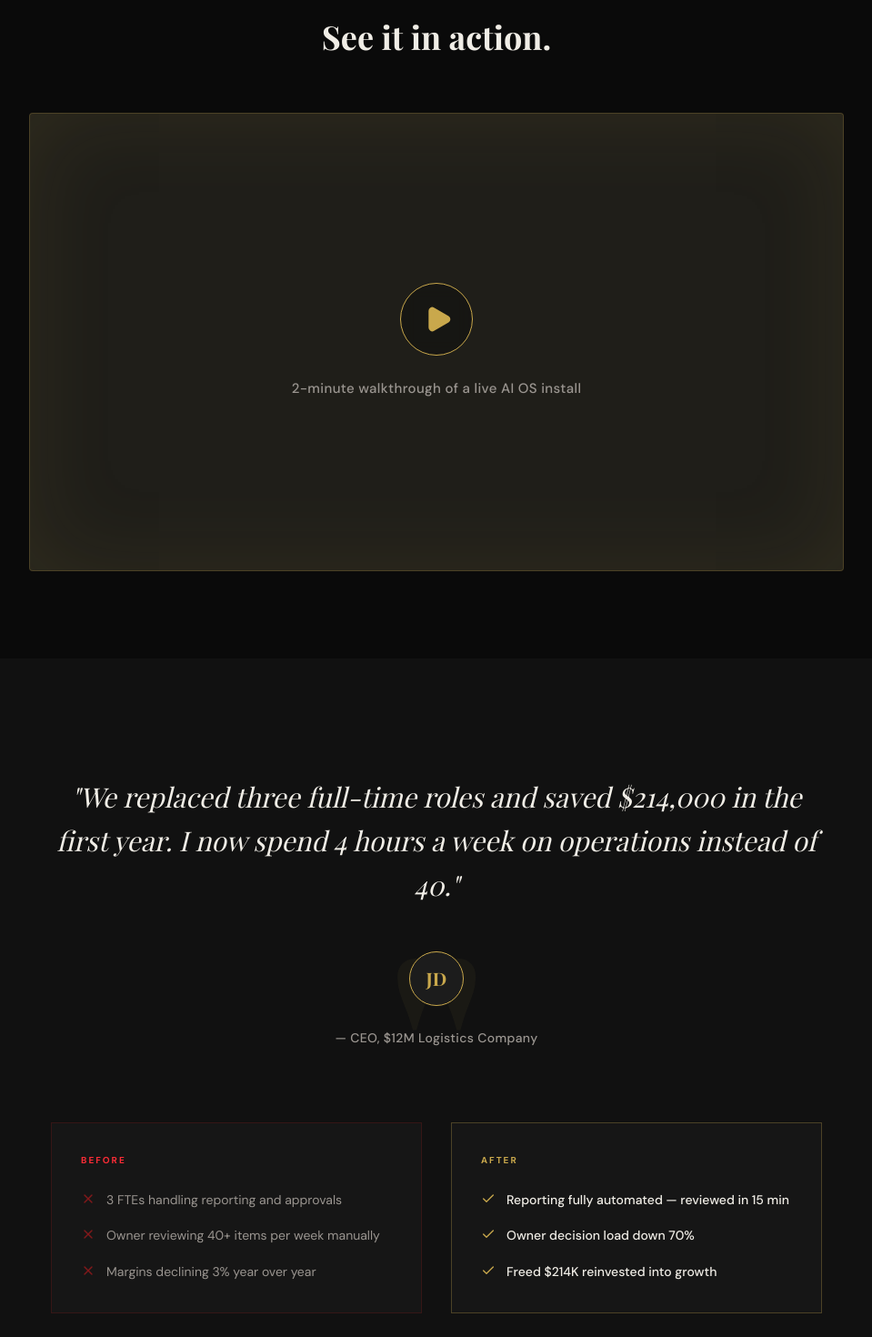
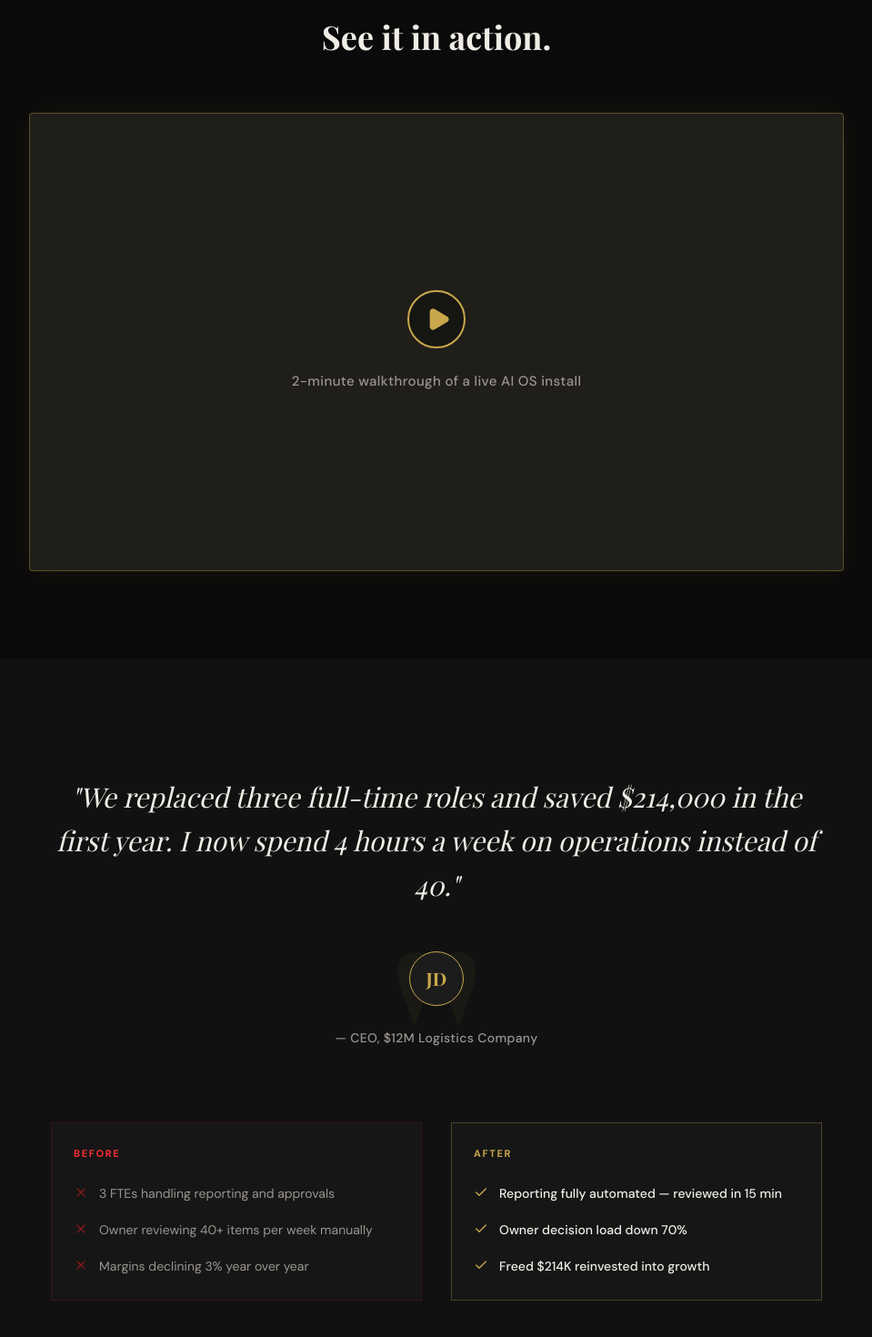
Before and after one commit to davidabdel/nextgenai-website-20260403-145953, a React (Vite) app: page / in a window 1280 px wide. Shown: the part 3280-4750 px from the top of the page at 91% size, without its empty margins (160-1119 px from the left). Built offline with nearby package versions, Linux system fonts and the light colour scheme; a web font is replaced by a local one.

Commit message:
fix: final refinements to video section and before/after cards

```diff
--- a/src/App.tsx
+++ b/src/App.tsx
@@ -337,15 +337,17 @@ const VideoSection = () => {
         <h2 className="text-4xl font-serif font-bold">See it in action.</h2>
       </div>
 
-      <div className="relative max-w-4xl mx-auto aspect-video bg-bg-card border border-accent-gold/30 rounded-sm overflow-hidden group cursor-pointer">
+      <div
+        className="relative max-w-4xl mx-auto aspect-video bg-[#161616] border border-[#C9A84C]/40 rounded-sm overflow-hidden group cursor-pointer"
+        style={{ boxShadow: '0 0 40px rgba(201,168,76,0.08)' }}
+      >
         <div className="absolute inset-0 flex flex-col items-center justify-center gap-6 z-10">
-          <div className="w-20 h-20 rounded-full border border-accent-gold flex items-center justify-center bg-bg-primary/40 backdrop-blur-sm group-hover:scale-110 transition-transform duration-500">
-            <Play size={32} className="text-accent-gold fill-accent-gold ml-1" />
+          <div className="w-16 h-16 rounded-full border-2 border-[#C9A84C] flex items-center justify-center bg-bg-primary/40 backdrop-blur-sm group-hover:scale-110 transition-transform duration-500">
+            <Play size={28} className="text-accent-gold fill-accent-gold ml-1" />
           </div>
           <p className="text-text-secondary font-medium tracking-wide">2-minute walkthrough of a live AI OS install</p>
         </div>
         <div className="absolute inset-0 bg-accent-gold/5 group-hover:bg-accent-gold/10 transition-colors duration-500"></div>
-        <div className="absolute inset-0 shadow-[inset_0_0_100px_rgba(201,168,76,0.1)]"></div>
       </div>
     </section>
   );
@@ -374,15 +376,15 @@ const Testimonial = () => {
         </div>
 
         <div className="grid md:grid-cols-2 gap-8">
-          <div className="bg-bg-card p-8 border border-red-900/30 text-left">
-            <span className="text-[10px] font-bold tracking-[0.2em] text-red-500 uppercase mb-6 block">BEFORE</span>
+          <div className="bg-bg-card p-6 border border-red-900/30 text-left">
+            <span className="text-[11px] font-bold tracking-[0.15em] text-red-500 uppercase mb-6 block">BEFORE</span>
             <ul className="space-y-4">
               {[
                 "3 FTEs handling reporting and approvals",
                 "Owner reviewing 40+ items per week manually",
                 "Margins declining 3% year over year"
               ].map((item, i) => (
-                <li key={i} className="flex items-start gap-3 text-text-secondary text-sm">
+                <li key={i} className="flex items-start gap-3 text-text-secondary text-[14px]">
                   <X size={16} className="text-red-900 mt-0.5 shrink-0" />
                   <span>{item}</span>
                 </li>
@@ -390,15 +392,15 @@ const Testimonial = () => {
             </ul>
           </div>
 
-          <div className="bg-bg-card p-8 border border-accent-gold/30 text-left">
-            <span className="text-[10px] font-bold tracking-[0.2em] text-accent-gold uppercase mb-6 block">AFTER</span>
+          <div className="bg-bg-card p-6 border border-accent-gold/30 text-left">
+            <span className="text-[11px] font-bold tracking-[0.15em] text-accent-gold uppercase mb-6 block">AFTER</span>
             <ul className="space-y-4">
               {[
                 "Reporting fully automated — reviewed in 15 min",
                 "Owner decision load down 70%",
                 "Freed $214K reinvested into growth"
               ].map((item, i) => (
-                <li key={i} className="flex items-start gap-3 text-text-primary text-sm font-medium">
+                <li key={i} className="flex items-start gap-3 text-text-primary text-[14px] font-medium">
                   <Check size={16} className="text-accent-gold mt-0.5 shrink-0" />
                   <span>{item}</span>
                 </li>
```
